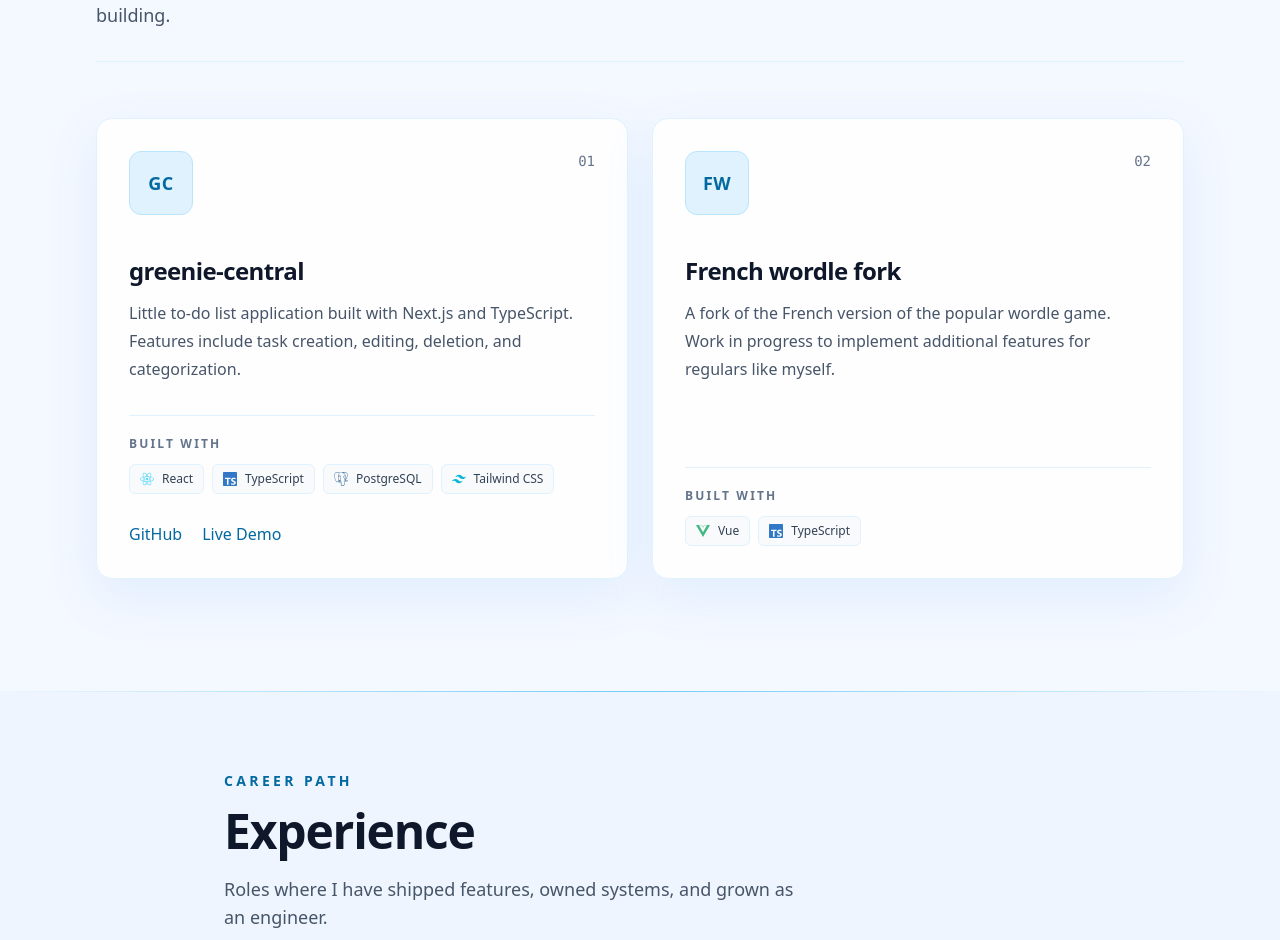
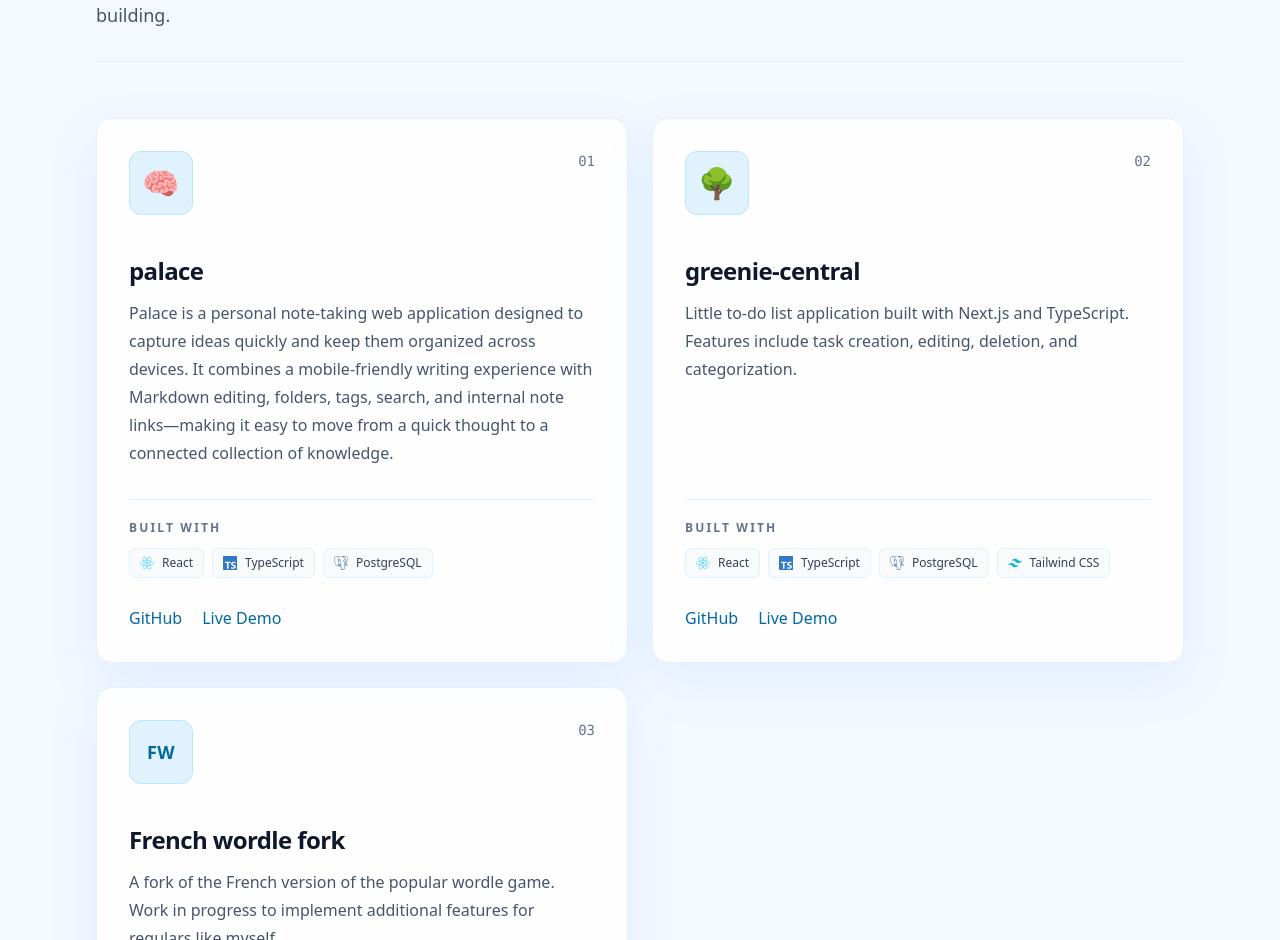
Before and after one commit to sskalli/portfolio, a React (Vite) app: page / in a window 1280 px wide. Shown: the part 1043-1983 px from the top of the page. Built offline with nearby package versions, Linux system fonts and the light colour scheme.

Commit message:
feature(projects): projects icon + palace project

```diff
--- a/src/data/projects.ts
+++ b/src/data/projects.ts
@@ -3,6 +3,7 @@ export interface Project {
 	name: string;
 	description: string;
 	techStack: string[];
+	iconEmoji?: string;
 	githubUrl?: string;
 	liveUrl?: string;
 }
@@ -10,7 +11,18 @@ export interface Project {
 export const projects: Project[] = [
 	{
 		id: 1,
+		name: 'palace',
+		iconEmoji: '🧠',
+		description:
+			'Palace is a personal note-taking web application designed to capture ideas quickly and keep them organized across devices. It combines a mobile-friendly writing experience with Markdown editing, folders, tags, search, and internal note links—making it easy to move from a quick thought to a connected collection of knowledge.',
+		techStack: ['React', 'TypeScript', 'PostgreSQL'],
+		githubUrl: 'https://github.com/sskalli/palace',
+		liveUrl: 'https://brain-palace.vercel.app/',
+	},
+	{
+		id: 2,
 		name: 'greenie-central',
+		iconEmoji: '🌳',
 		description:
 			'Little to-do list application built with Next.js and TypeScript. Features include task creation, editing, deletion, and categorization.',
 		techStack: ['React', 'TypeScript', 'PostgreSQL', 'Tailwind CSS'],
@@ -18,7 +30,7 @@ export const projects: Project[] = [
 		liveUrl: 'https://greenie-central.vercel.app/',
 	},
 	{
-		id: 2,
+		id: 3,
 		name: 'French wordle fork',
 		description:
 			'A fork of the French version of the popular wordle game. Work in progress to implement additional features for regulars like myself.',
--- a/src/sections/Projects.tsx
+++ b/src/sections/Projects.tsx
@@ -121,8 +121,13 @@ export default function Projects() {
                                 className="group relative flex min-h-[390px] flex-col overflow-hidden rounded-2xl border border-sky-100 bg-white/90 p-6 shadow-[0_18px_50px_rgba(96,165,250,0.12)] transition-[transform,border-color,background-color] duration-300 hover:-translate-y-1 hover:border-sky-300 hover:bg-white sm:p-8"
                             >
                                 <div className="mb-10 flex items-start justify-between gap-4">
-                                    <div className="flex h-16 w-16 shrink-0 items-center justify-center rounded-xl border border-sky-200 bg-sky-100 text-lg font-bold tracking-wide text-sky-700 transition-colors duration-300 group-hover:bg-sky-200/70">
-                                        {getProjectInitials(project.name)}
+                                    <div
+                                        aria-hidden="true"
+                                        className={`flex h-16 w-16 shrink-0 items-center justify-center rounded-xl border border-sky-200 bg-sky-100 font-bold tracking-wide text-sky-700 transition-colors duration-300 group-hover:bg-sky-200/70 ${
+                                            project.iconEmoji ? 'text-3xl' : 'text-lg'
+                                        }`}
+                                    >
+                                        {project.iconEmoji ?? getProjectInitials(project.name)}
                                     </div>
                                     <span className="font-mono text-sm text-slate-500">{String(index + 1).padStart(2, '0')}</span>
                                 </div>
```
